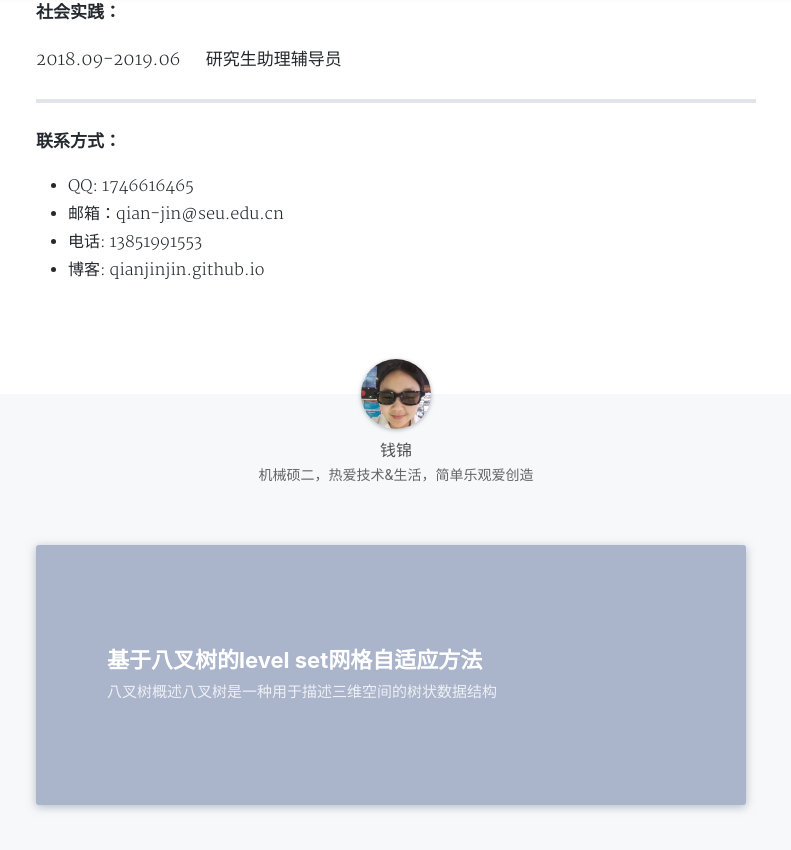
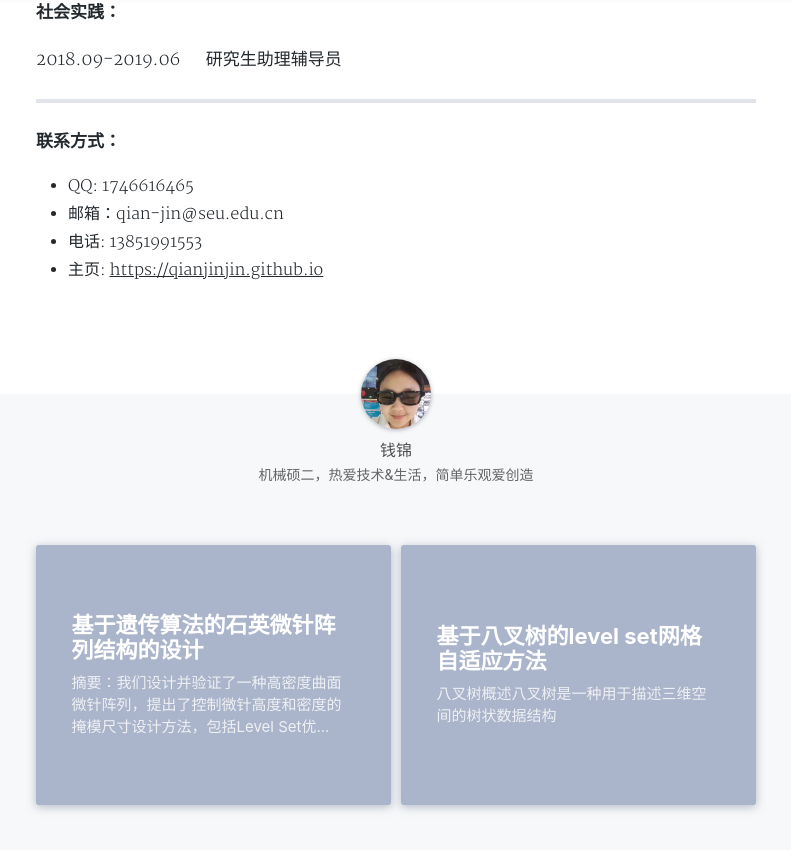
Before and after one commit to qianjinjin/qianjinjin.github.io, a Jekyll site: the page built from _posts/2020-06-01-resume.md, in a window 1280 px wide and 900 px high, scrolled down 916 px. Shown: the top 850 px of the window, without its empty margins (244-1035 px from the left). Built offline with Jekyll 4.4.1, drawn with Linux system fonts in a browser that asks for light colours; nearby versions of some CDN libraries; a style sheet for code colours, icons or effects is not loaded.

Commit message:
添加石英遗传算法文章，修改个人信息

```diff
--- /dev/null
+++ b/_posts/2020-06-16-EA.md
@@ -0,0 +1,13 @@
+---
+layout: post
+title: "基于遗传算法的石英微针阵列结构的设计"
+date: 2020-06-16
+author: 钱锦
+tags: 科研
+---
+
+**摘要：**
+我们设计并验证了一种高密度曲面微针阵列，提出了控制微针高度和密度的掩模尺寸设计方法，包括Level Set优化迭代寻优尺寸程序和基于石英各向异性腐蚀的特征面速率模型，并验证Level Set的正确性。
+
+
+原文链接 [Simulation-based optimization of out-of-plane, variable-height, con-voluted quartz micro needle arrays via single-step anisotropic wet etching](https://doi.org/10.1016/j.mee.2020.111375)
```
Also changed, not shown: _posts/2020-06-01-resume.md (+1 -1 lines).
